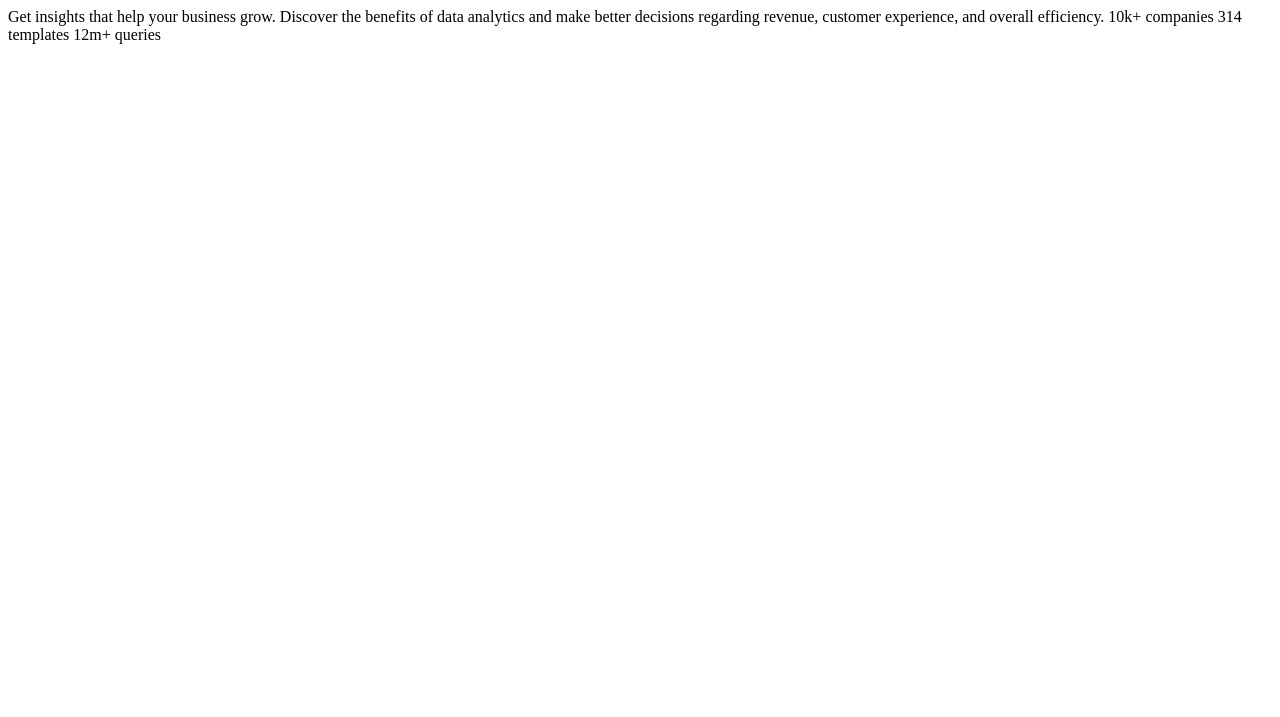
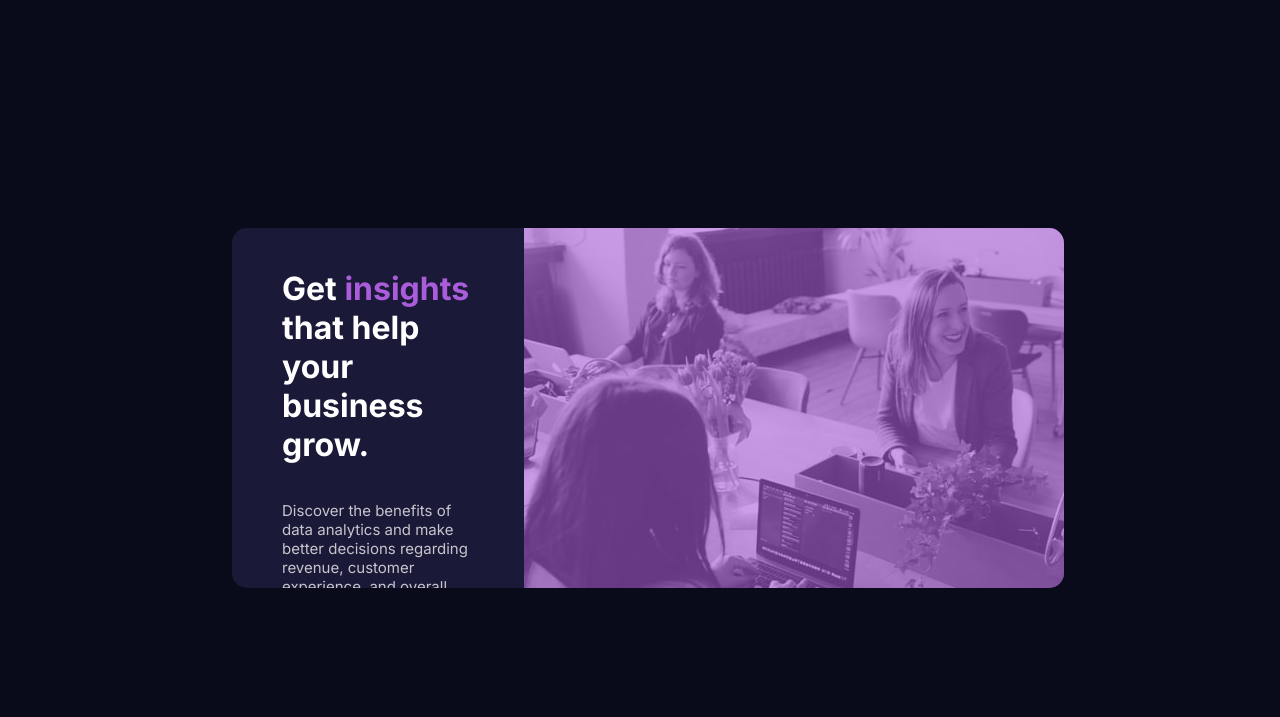
Before and after one commit to keithc07/stats-preview, a plain HTML site: page index.html in a window 1280 px wide. Drawn offline with Linux system fonts and the light colour scheme.

Commit message:
almost finish

```diff
--- a/index.html
+++ b/index.html
@@ -7,19 +7,36 @@
     <link rel="preconnect" href="https://fonts.googleapis.com">
     <link rel="preconnect" href="https://fonts.gstatic.com" crossorigin>
     <link href="https://fonts.googleapis.com/css2?family=Inter:wght@400;700&family=Lexend+Deca&display=swap" rel="stylesheet">
+    <link rel="stylesheet" href="stats.css">
     <title>Stats preview card component</title>
   </head>
 
-  <body>
+  <body class="stats-body">
+    <main class="stats-box">
+      <div class="stats-inner-box1">
+        <h1 class="stats-heading">Get <span class="colored-text">insights</span> that help your business grow.</h1>
 
-    Get insights that help your business grow.
+        <p class="stats-p">Discover the benefits of data analytics and make better decisions regarding revenue, customer experience, and overall efficiency.</p>
 
-    Discover the benefits of data analytics and make better decisions regarding revenue, customer
-    experience, and overall efficiency.
+        <section class="box1-inner">
+          <div>
+            <p>10k+</p>
+            <p>companies</p>
+          </div>
+          <div>
+            <p>314</p>
+            <p>templates</p>
+          </div>
+          <div>
+            <p>12m+</p>
+            <p>queries</p>
+          </div>
+        </section>
 
-    10k+ companies
-    314 templates
-    12m+ queries
-
+      </div>
+      <div class="stats-inner-box2">
+        <img class="stats-image" src="./images/image-header-desktop.jpg" alt="images"/>
+      </div>
+    </main>
   </body>
 </html>
--- a/stats.css
+++ b/stats.css
@@ -0,0 +1,55 @@
+.stats-body {
+    width: 100vw;
+    height: 100vh;
+    display: flex;
+    align-items: center;
+    justify-content: center;
+    background-color: hsl(233, 47%, 7%);
+}
+
+.stats-box {
+    display: flex;
+    width: 65%;
+    height: 45%;
+    background-color: hsl(244, 38%, 16%);
+    overflow: hidden;
+    border-radius: 15px;
+}
+
+.stats-inner-box1 {
+    display: flex;
+    flex-direction: column;
+    padding: 20px 50px;
+}
+
+.stats-heading {
+    font-family: 'Inter', sans-serif;
+    font-weight: 700;
+    color: hsl(0, 0%, 100%);
+}
+
+.colored-text {
+    color: hsl(277, 64%, 61%);
+}
+
+.box1-inner {
+    display: flex;
+    justify-content: space-between;
+    width: 80%
+}
+
+.stats-p {
+    font-family: 'Inter', sans-serif;
+    font-weight: 400;
+    font-size: 15px;
+    color: hsla(0, 0%, 100%, 0.75);
+}
+
+.stats-inner-box2 {
+    background-color: hsl(277, 64%, 61%);
+
+}
+
+.stats-image {
+    opacity: 0.4;
+}
```
